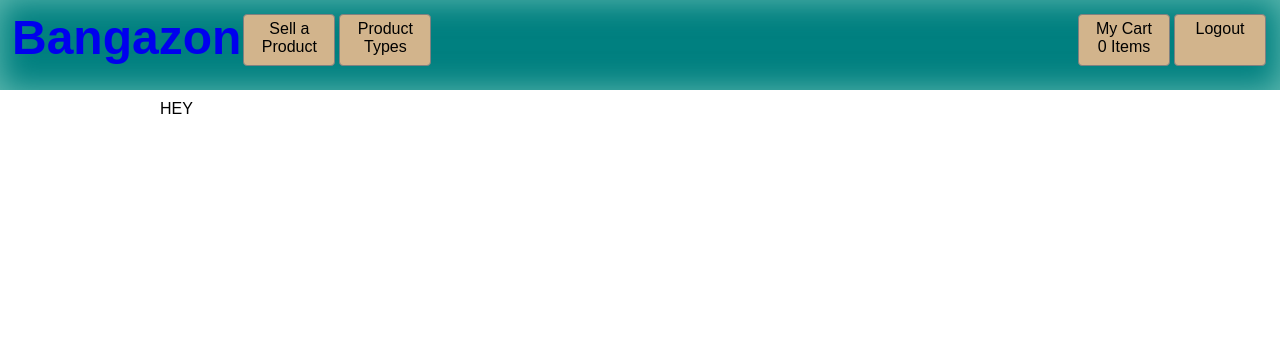
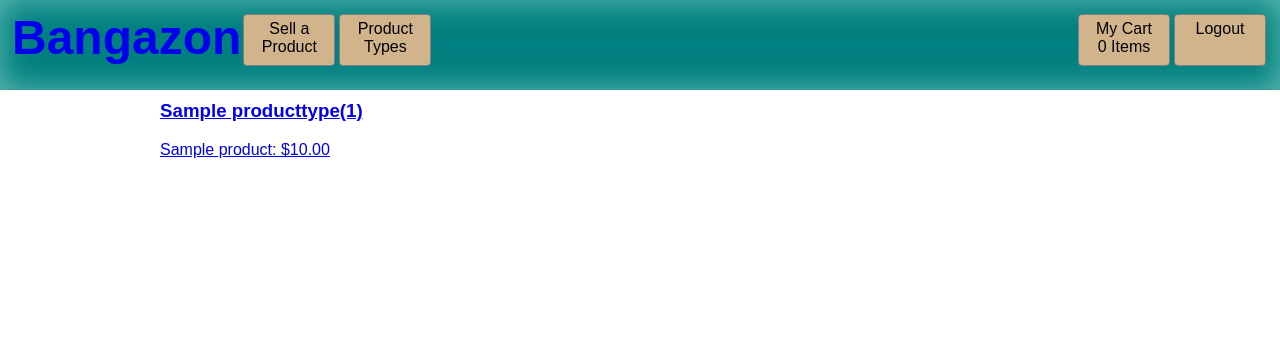
Before and after one commit to Ludicrous-Ducks/Bangazon_django, a Django app: page /home_page/ in a window 1280 px wide. Shown: the top 350 px of the page. Run offline with Django 3.2, Linux system fonts and the light colour scheme; tables that the repository leaves empty hold one stand-in row (values such as "Sample post").

Commit message:
adding home page fixes

```diff
--- a/bangazon/bangazon_ui/templates/bangazon_ui/home_page.html
+++ b/bangazon/bangazon_ui/templates/bangazon_ui/home_page.html
@@ -1,14 +1,12 @@
 {% extends 'bangazon_ui/index.html' %}
 {% block content %}
-HEY
+
 {% for key, val in context.items %}
 
-<li><a href="/product_list/{{key.pk}}/"><h3>{{key.label}}({{val|length}})</h3></a></li>
-{% for item in val %}
-<ul>
-<li><a href="/product_detail/{{val.pk}}">{{val.name}}(${val.price}})</a></li>
-{% endfor %}
-</ul>
+  <span><a href="/product_list/{{key.pk}}/"><h3>{{key.label}}({{val|length}})</h3></a></span>
+  {% for item in val %}
+  <span><a href="/product_detail/{{item.pk}}">{{item.name}}: ${{item.price}}</a></span>
+  {% endfor %}
 {% endfor %}
 
 
--- a/bangazon/bangazon_ui/urls.py
+++ b/bangazon/bangazon_ui/urls.py
@@ -26,7 +26,7 @@ urlpatterns = [
     url(r'^product_type_list/', product_type_view.product_type, name='product_type_list'),
     url(r'^order_detail/$', order_detail_view.OrderDetail.as_view(), name = 'order_detail'),
     url(r'^product_list/(?P<pk>[0-9]+)/$', product_list_view.ProductListView.as_view(), name='product_list'),
-    url(r'^home_page/', home_page_view.HomePageView.as_view(), name='home_page'),
+    url(r'^home_page/', home_page_view.context_data, name='home_page'),
 
 
 
--- a/bangazon/bangazon_ui/views/home_page_view.py
+++ b/bangazon/bangazon_ui/views/home_page_view.py
@@ -2,19 +2,15 @@ from django.shortcuts import render
 from django.http import HttpResponse, HttpResponseRedirect
 from bangazon_ui.models import *
 from django.views.generic.base import TemplateView
-from django.views.generic.detail import DetailView
+# from django.views.generic.detail import DetailView
 from django.contrib.auth.models import User
 from django.contrib.auth import logout, login, authenticate
 
-class HomePageView(TemplateView):
+def context_data(request):
 
-    template_name = 'bangazon_ui/home_page.html'
-
-    def context_data(request):
-
-        context = {}
-        product_type_list_home = product_type_model.ProductType.objects.all()[:10]
-        for product_type in product_type_list_home:
-            product_list_home = product_model.Product.objects.filter(product_type = product_type.pk).order_by("-created")
-            context.update({product_type: product_list_home})
-        return render(request, 'bangazon_ui/product_type_list.html', {"context": context})
+    context = {}
+    product_type_list_home = product_type_model.ProductType.objects.all()[:10]
+    for product_type in product_type_list_home:
+        product_list_home = product_model.Product.objects.filter(product_type = product_type.pk).order_by("-created")
+        context.update({product_type: product_list_home})
+    return render(request, 'bangazon_ui/home_page.html', {"context": context})
```
Also changed, not shown: bangazon/bangazon_ui/migrations/0001_initial.py.
